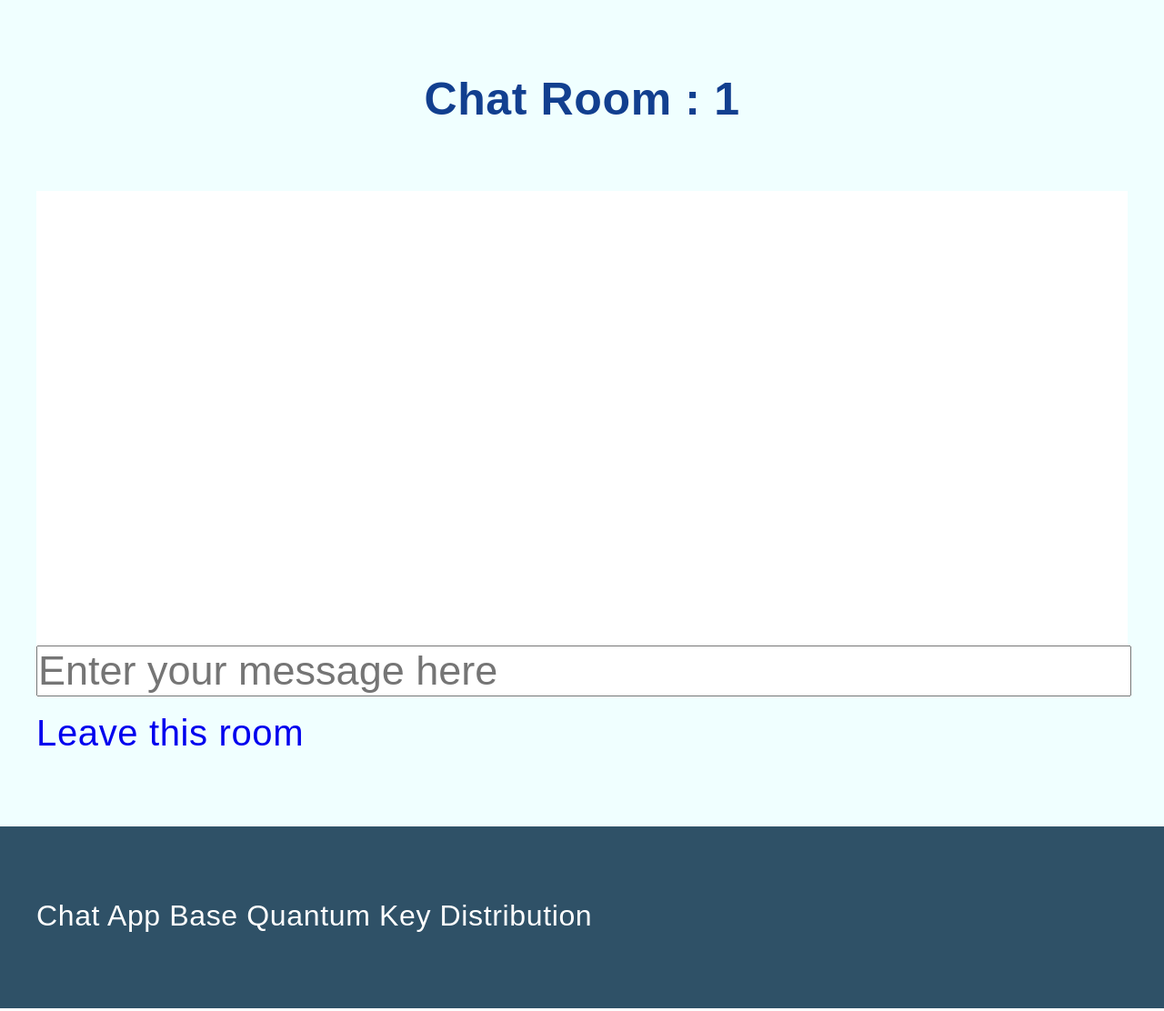
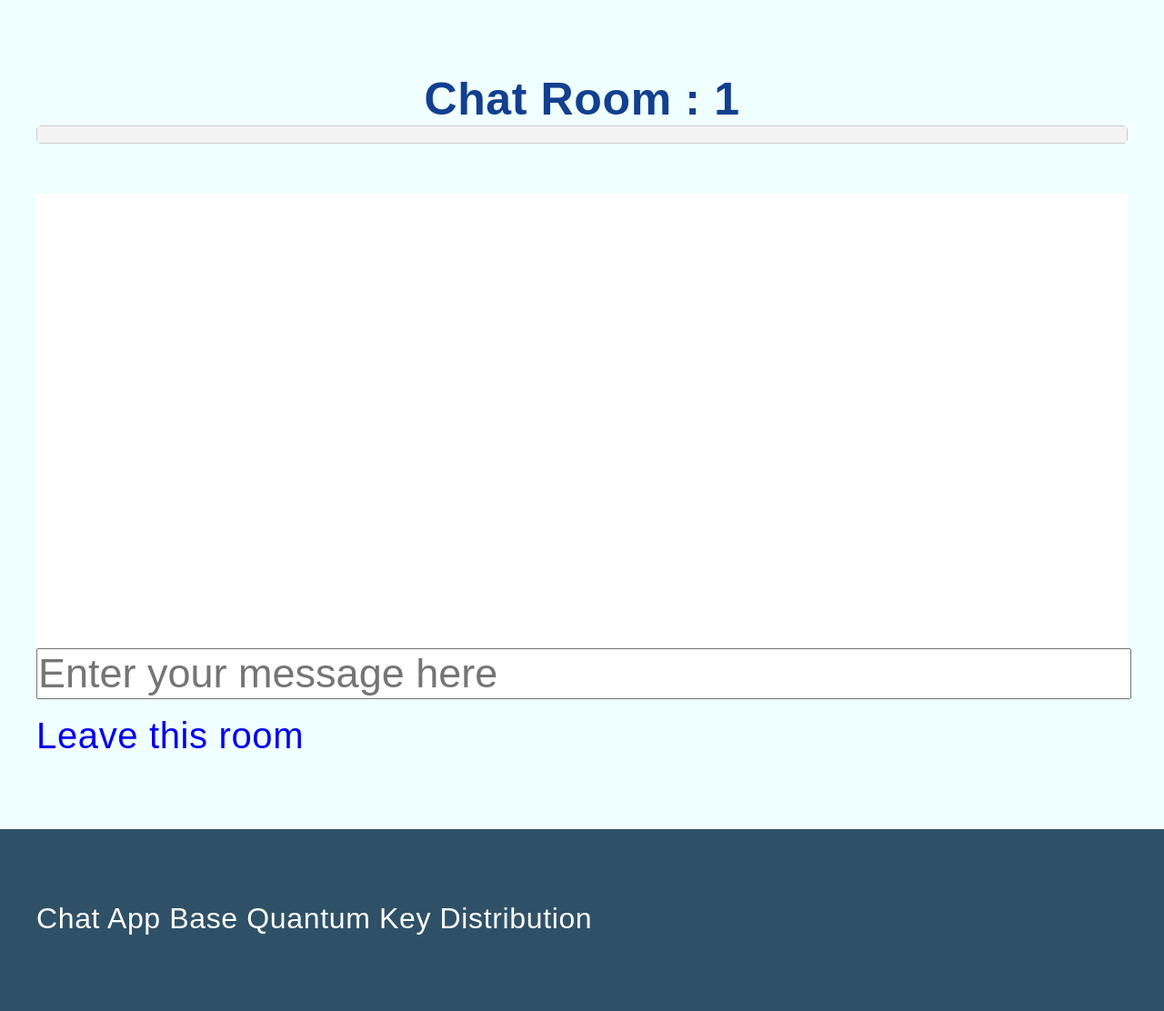
Before and after one commit to takkiiiiiiiii/ChatApp-based-qiskit, a Flask app: page /chat in a window 1280 px wide. Shown: the part 102-1214 px from the top of the page at 91% size. Run offline with Flask 3, Linux system fonts and the light colour scheme; the visitor is signed in with stand-in values (Sample User, id 1); some libraries are stand-ins or nearby versions.

Commit message:
add the progress bar for countdown

```diff
--- a/app/static/style2.css
+++ b/app/static/style2.css
@@ -83,7 +83,8 @@ img {
 
 .share-key {
     background-color: aqua;
-    font-size: 32px;
+    font-size: 28px;
+    width: 100%;
     text-align: center;
 }
 
@@ -125,6 +126,22 @@ img {
 .sharekey-button button:hover:before {
     width: 100%;
     z-index: -1;
+}
+
+#progress1 {
+    width: 100%; /* 幅を100%に設定 */
+    height: 20px; /* 高さを20pxに設定 */
+    border: 1px solid #ccc; /* 枠線を付ける */
+    border-radius: 5px; /* 枠線の角を丸める */
+    background-color: #f3f3f3; /* 背景色を設定 */
+}
+
+#progress1::-webkit-progress-value {
+    background-color: #4CAF50; /* プログレスバーの進捗部分の背景色を設定 */
+}
+
+#progress1::-webkit-progress-bar {
+    background-color: #f3f3f3; /* プログレスバーの背景色を設定 */
 }
 
 
--- a/app/templates/chat2.html
+++ b/app/templates/chat2.html
@@ -24,6 +24,23 @@
                     countUser = data.room_user_count;
                     var messageClass = 'user-chat'
                     if (countUser == 2) {
+                        let count = data.interval;
+                        let timeoutId = null;
+
+                        function countdown() {
+                            document.getElementById('progress1').value = count;
+                            // document.getElementById('output1').value = count + 'sec';
+
+                            if (count <= 0) {
+                                clearTimeout(timeoutId);
+                            }
+                                count -= 1;
+                            }
+                        // 最初に一度実行
+                        countdown();
+
+                        // 1秒ごとに実行
+                        timeoutId = setInterval(countdown, 1000);
                         hashkey = data.sharekey;
                         // truncatedKey = hashkey.substring(0, 3) + '***********************************************************************************************' + hashkey.slice(-4);
                         $('#share-key').text(hashkey);
@@ -53,6 +70,25 @@
                     // var truncatedKey = updatehashkey.substring(0, 3) + '***********************************************************************************************' + updatehashkey.slice(-4);
 
                     $('#share-key').text(updatehashkey);
+                    let count = data.interval;
+                    let timeoutId = null;
+
+                    function countdown() {
+                        document.getElementById('progress1').value = count;
+                        // document.getElementById('output1').value = count + 'sec';
+
+                        if (count <= 0) {
+                            clearTimeout(timeoutId);
+                        }
+
+                        count--;
+                    }
+
+                    // 最初に一度実行
+                    countdown();
+
+                    // 1秒ごとに実行
+                    timeoutId = setInterval(countdown, 1000);
                 });
 
                 socket.on('messages2', function(message) {
@@ -111,6 +147,8 @@
             <h2 class="section-title">Chat Room : {{ room }}</h2>
             <div id="messages2"></div>
             <div id="share-key" class="share-key"></div>
+            <progress id="progress1" value="0" max="20"></progress>
+            <output id="output1"></output>
             <!-- <div class="sharekey-button">
                 <button onclick="toggleKey()">View Key</button>
             </div> -->
```
